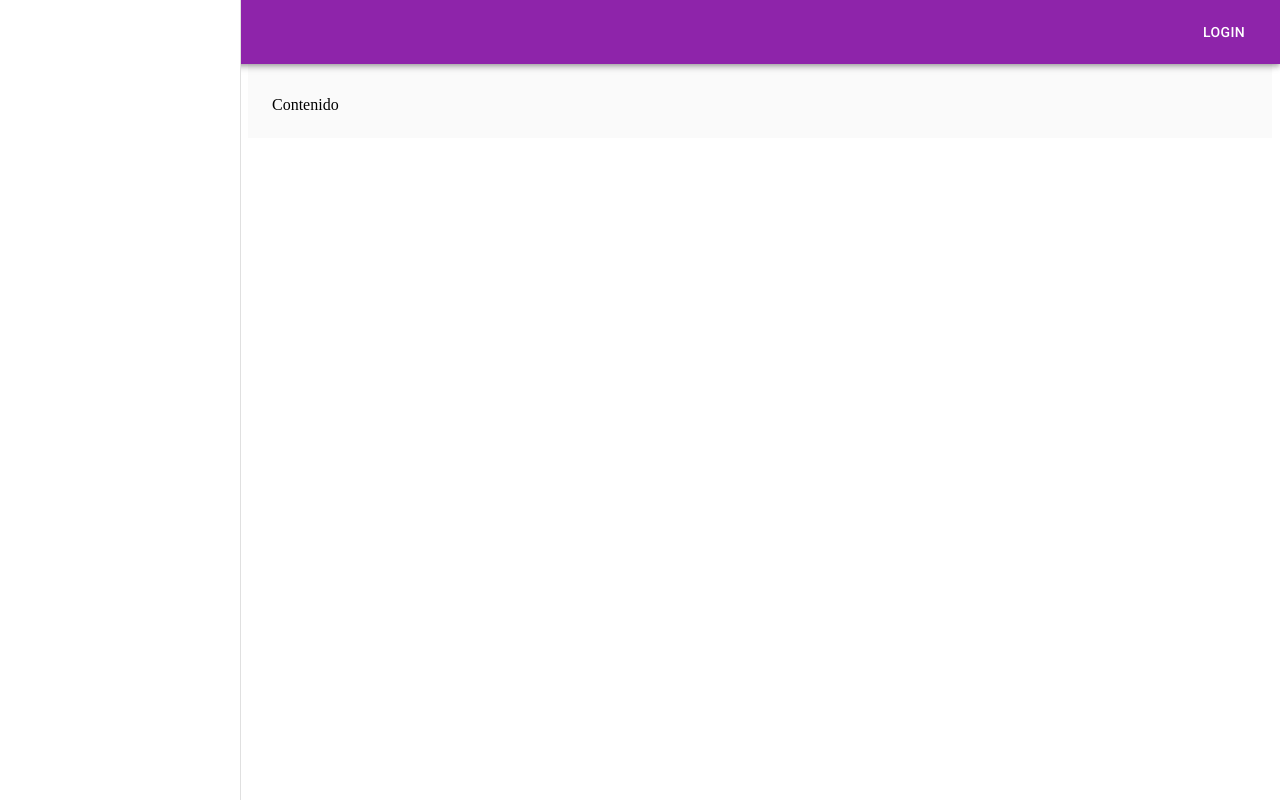
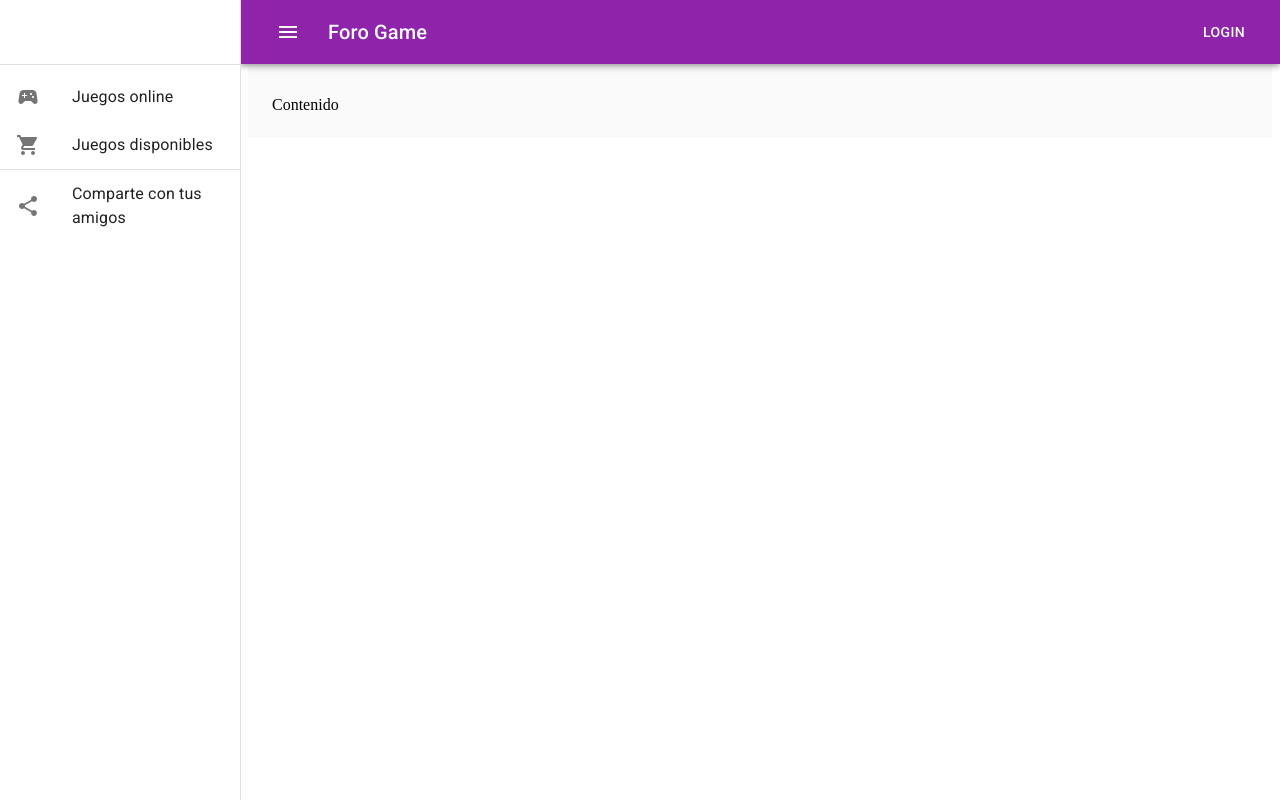
Before and after one commit to alfredomtzg/React-and-Material-UI, a React (Create React App) app: page / in a window 1280 px wide. Built offline with nearby package versions, Linux system fonts and the light colour scheme.

Commit message:
Navbar Fixed and cajon

```diff
--- a/src/components/Cajon.jsx
+++ b/src/components/Cajon.jsx
@@ -1,7 +1,9 @@
 import React from 'react'
+import Listas from './Listas'
 import {
   makeStyles,
-  Drawer
+  Drawer,
+  Divider
 } from '@material-ui/core'
 
 const drawerWidth = 240
@@ -29,6 +31,9 @@ const Cajon = () => {
       }}
       anchor= 'left'
     >
+      <div className={classes.toolbar}></div>
+      <Divider/>
+      <Listas/>
     </Drawer>
   )
 }
--- a/src/components/Navbar.jsx
+++ b/src/components/Navbar.jsx
@@ -4,33 +4,34 @@ import MenuIcon from '@material-ui/icons/Menu';
 
 
 const useStyles = makeStyles(theme => ({
-  offset: theme.mixins.toolbar,
+
   menuButton: {
     marginRight: theme.spacing(2),
   },
   title: {
     flexGrow: 1
   },
+  AppBar: {
+    width: `calc(100% - ${240}px)`,
+    marginLeft: 240,
+  }
 }))
 
 export default function Navbar() {
   const classes = useStyles()
   return(
-    <div>
-      <AppBar position="fixed" color="primary">
+    <AppBar position="fixed" color="primary" className={classes.AppBar}>
       <Toolbar>
         <IconButton className={classes.menuButton} color="inherit" aria-label="menu">
           <MenuIcon/>
         </IconButton>
         <Typography variant="h6" className={classes.title}>
-            Alfredo
+          Foro Game
         </Typography>
         <Button variant="text" color="inherit">
           LOGIN
         </Button>
       </Toolbar>
     </AppBar>
-      <div className={classes.offset}></div>
-    </div>
   )
 }
```
Lines whose indentation alone changed are shown as unchanged.
